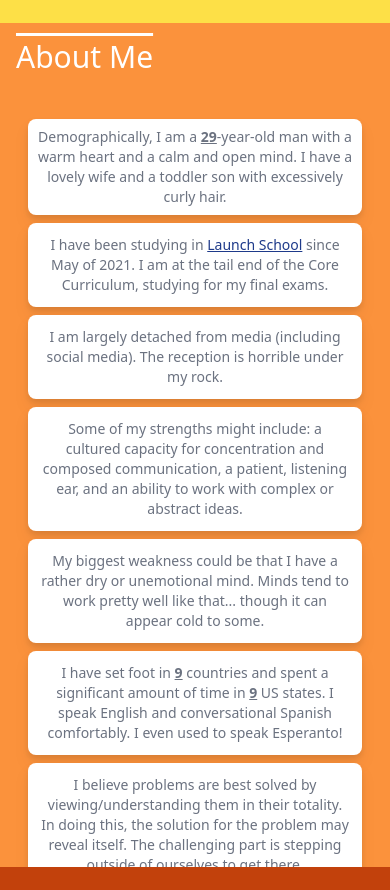
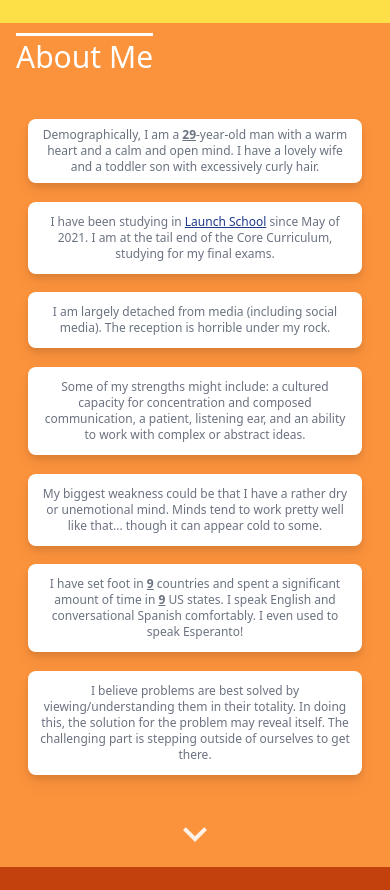
Before and after one commit to Sunonymous/TheSunnyOne, a website: page index.html in a window 390 px wide. Shown: the part 1665-2555 px from the top of the page. Drawn offline with Linux system fonts and the light colour scheme.

Commit message:
shrunk text size on smallest screens

```diff
--- a/index.html
+++ b/index.html
@@ -92,27 +92,27 @@
       id="aboutMe">
       <h2 class="text-3xl sm:text-4xl md:text-6xl font-medium overline self-start m-4">About Me</h2>
       <div id="data" class="flex flex-col text-center justify-between h-screen m-6">
-        <p class="bg-white p-2 md:p-3 rounded-lg m-1 sm:m-2 text-sm drop-shadow-lg text-gray-500">
+        <p class="bg-white p-2 md:p-3 rounded-lg m-1 sm:m-2 text-xs sm:text-sm drop-shadow-lg text-gray-500">
           Demographically, I am a <span class="font-semibold underline" data-ref="ageInYears"></span>-year-old man with
           a warm heart and a calm and open mind. I have a lovely wife and a toddler son with excessively curly hair.</p>
-        <p class="bg-white p-3 rounded-lg m-1 sm:m-2 text-sm drop-shadow-lg text-gray-500">
+        <p class="bg-white p-3 rounded-lg m-1 sm:m-2 text-xs sm:text-sm drop-shadow-lg text-gray-500">
           I have been studying in <a class="text-blue-900 underline" href="https://launchschool.com/">Launch School</a>
           since May of 2021. I am at the tail end of the Core Curriculum, studying for my final exams.</p>
-        <p class="bg-white p-3 rounded-lg m-1 sm:m-2 text-sm drop-shadow-lg text-gray-500">
+        <p class="bg-white p-3 rounded-lg m-1 sm:m-2 text-xs sm:text-sm drop-shadow-lg text-gray-500">
           I am largely detached from media (including social media). The reception is horrible under my rock.</p>
-        <p class="bg-white p-3 rounded-lg m-1 sm:m-2 text-sm drop-shadow-lg text-gray-500">
+        <p class="bg-white p-3 rounded-lg m-1 sm:m-2 text-xs sm:text-sm drop-shadow-lg text-gray-500">
           Some of my strengths might include: a cultured capacity for concentration and composed
           communication, a patient, listening ear, and an ability to work with complex or abstract ideas.
         </p>
-        <p class="bg-white p-3 rounded-lg m-1 sm:m-2 text-sm drop-shadow-lg text-gray-500">
+        <p class="bg-white p-3 rounded-lg m-1 sm:m-2 text-xs sm:text-sm drop-shadow-lg text-gray-500">
           My biggest weakness could be that I have a rather dry or unemotional mind. Minds tend to work pretty well like
           that... though it can appear cold to some.
         </p>
-        <p class="bg-white p-3 rounded-lg m-1 sm:m-2 text-sm drop-shadow-lg text-gray-500">
+        <p class="bg-white p-3 rounded-lg m-1 sm:m-2 text-xs sm:text-sm drop-shadow-lg text-gray-500">
           I have set foot in <span class="font-semibold underline" data-ref="countriesVisited"></span> countries and
           spent a significant amount of time
           in <span class="font-semibold underline" data-ref="statesVisited"></span> US states. I speak English and conversational Spanish comfortably. I even used to speak Esperanto!</p>
-        <p class="bg-white p-3 rounded-lg m-1 sm:m-2 text-sm drop-shadow-lg text-gray-500">
+        <p class="bg-white p-3 rounded-lg m-1 sm:m-2 text-xs sm:text-sm drop-shadow-lg text-gray-500">
           I believe problems are best solved by viewing/understanding them in their totality.
           In doing this, the solution for the problem may reveal itself. The challenging part is
           stepping outside of ourselves to get there.</p>
```
Also changed, not shown: css/style.css.
